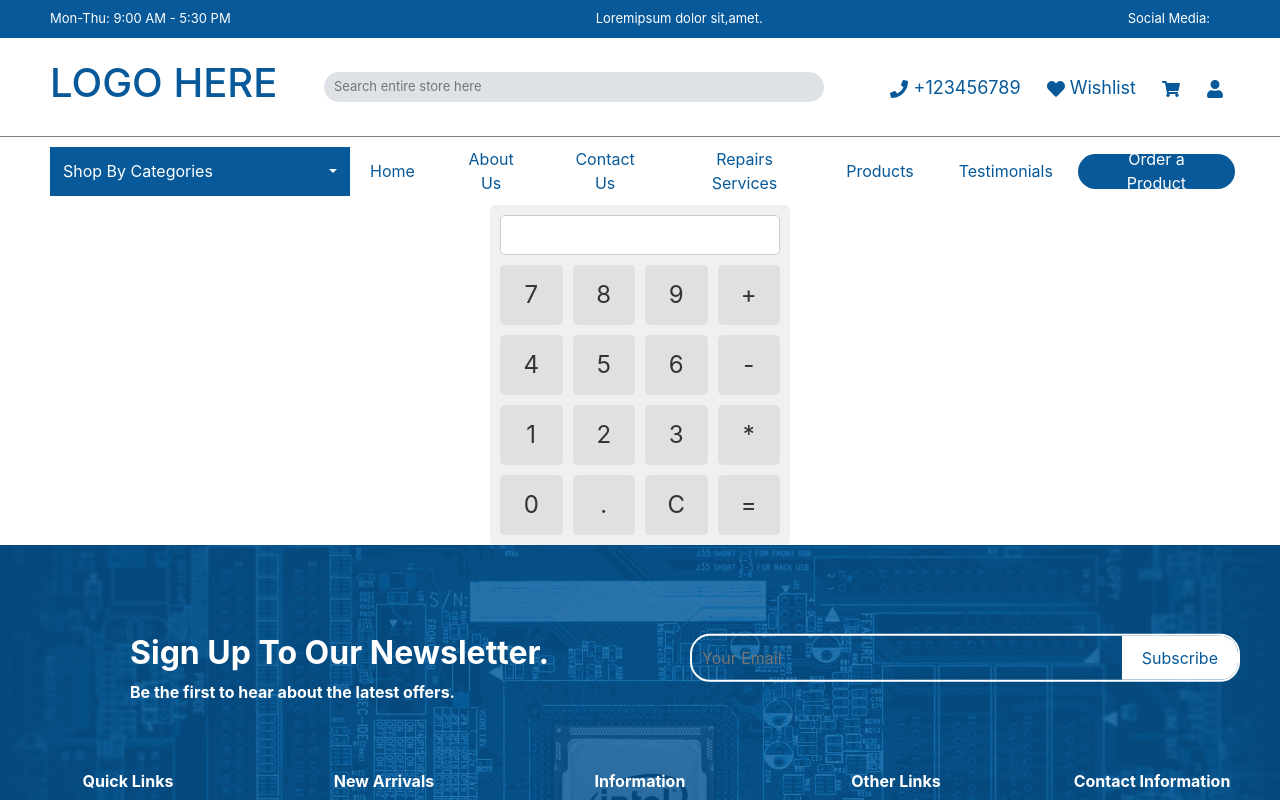
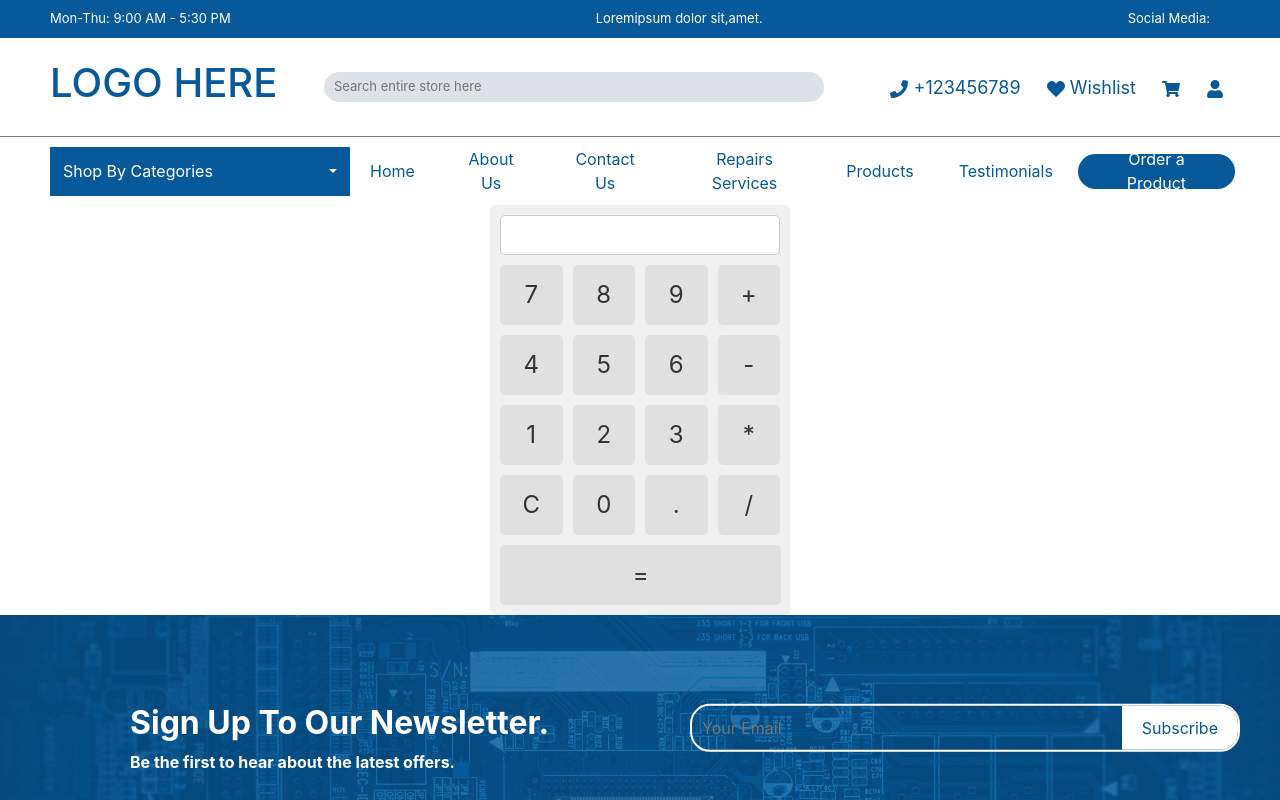
Before and after one commit to Ahad133/React-Practice, a React (Create React App) app: page /calculator in a window 1280 px wide. Shown: the top 800 px of the page. Built offline with nearby package versions, Linux system fonts and the light colour scheme; the HTML template or start-up script is replaced by a standard one.

Commit message:
first commit

```diff
--- a/src/pages/Calculator/index.css
+++ b/src/pages/Calculator/index.css
@@ -16,6 +16,18 @@
   border: 1px solid #ccc;
   border-radius: 5px;
   padding: 5px;
+}
+
+.button-equals {
+  width: 450%;
+  height: 60px;
+  font-size: 24px;
+  border: none; /* Remove the border */
+  border-radius: 5px;
+  background-color: #e0e0e0;
+  color: #333;
+  cursor: pointer;
+  transition: background-color 0.3s;
 }
 
 .buttons-calc {
--- a/src/pages/Calculator/index.js
+++ b/src/pages/Calculator/index.js
@@ -3,7 +3,6 @@ import './index.css';
 
 function Calculator() {
   const [input, setInput] = useState('');
-  const [result, setResult] = useState('');
 
   const addToInput = (value) => {
     setInput(input + value);
@@ -11,11 +10,16 @@ function Calculator() {
 
   const clearInput = () => {
     setInput('');
-    setResult('');
   };
 
   const calculateResult = () => {
     let inputCopy = input;
+
+    if (/[+\-*/]{2,}/.test(inputCopy)) {
+      setInput('Error: Invalid Character');
+      return;
+    }
+
     let currentNumber = '';
     let currentOperator = '+';
     let total = 0;
@@ -24,10 +28,10 @@ function Calculator() {
     while (index < inputCopy.length) {
       const char = inputCopy[index];
 
-      if (/[0-9.]/.test(char)) {
+      if (/[0-9.]/.test(char) || (char === '-' || char === "+" && currentNumber === '')) {
         currentNumber += char;
-      } else if (/[+\-*/]/.test(char)) {
-        if (currentNumber) {
+      } else if (/[+\-*/.]/.test(char)) {
+        if (currentNumber !== '') {
           const number = parseFloat(currentNumber);
 
           switch (currentOperator) {
@@ -44,26 +48,30 @@ function Calculator() {
               if (number !== 0) {
                 total /= number;
               } else {
-                setResult('Error: Division by zero');
+                setInput('Error: Division by zero');
                 return;
               }
               break;
             default:
               break;
           }
+        } else {
+          setInput('Error: Invalid Character');
+          return;
         }
         currentNumber = '';
         currentOperator = char;
       } else {
-        setResult('Error: Invalid character');
+        setInput('Error: Invalid character');
         return;
       }
 
       index++;
     }
 
-    if (currentNumber) {
+    if (currentNumber !== '') {
       const number = parseFloat(currentNumber);
+
       switch (currentOperator) {
         case '+':
           total += number;
@@ -78,7 +86,7 @@ function Calculator() {
           if (number !== 0) {
             total /= number;
           } else {
-            setResult('Error: Division by zero');
+            setInput('Error: Division by zero');
             return;
           }
           break;
@@ -86,9 +94,12 @@ function Calculator() {
           break;
       }
     }
-
     setInput(total.toString());
-    setResult(total.toString());
+    if (isNaN(total)) {
+      setInput('Error: Invalid Character');
+    } else {
+      setInput(total.toString());
+    }
   };
 
   return (
@@ -107,10 +118,11 @@ function Calculator() {
           <button className="button-calc" onClick={() => addToInput('2')}>2</button>
           <button className="button-calc" onClick={() => addToInput('3')}>3</button>
           <button className="button-calc" onClick={() => addToInput('*')}>*</button>
+          <button className="button-calc" onClick={clearInput}>C</button>
           <button className="button-calc" onClick={() => addToInput('0')}>0</button>
           <button className="button-calc" onClick={() => addToInput('.')}>.</button>
-        <button className="button-calc" onClick={clearInput}>C</button>
-        <button className="button-calc" onClick={calculateResult}>=</button>
+          <button className="button-calc" onClick={() => addToInput('/')}>/</button>
+          <button className="button-equals" onClick={calculateResult}>=</button>
         </div>
     </div>
   );
```
Lines whose indentation alone changed are shown as unchanged.
